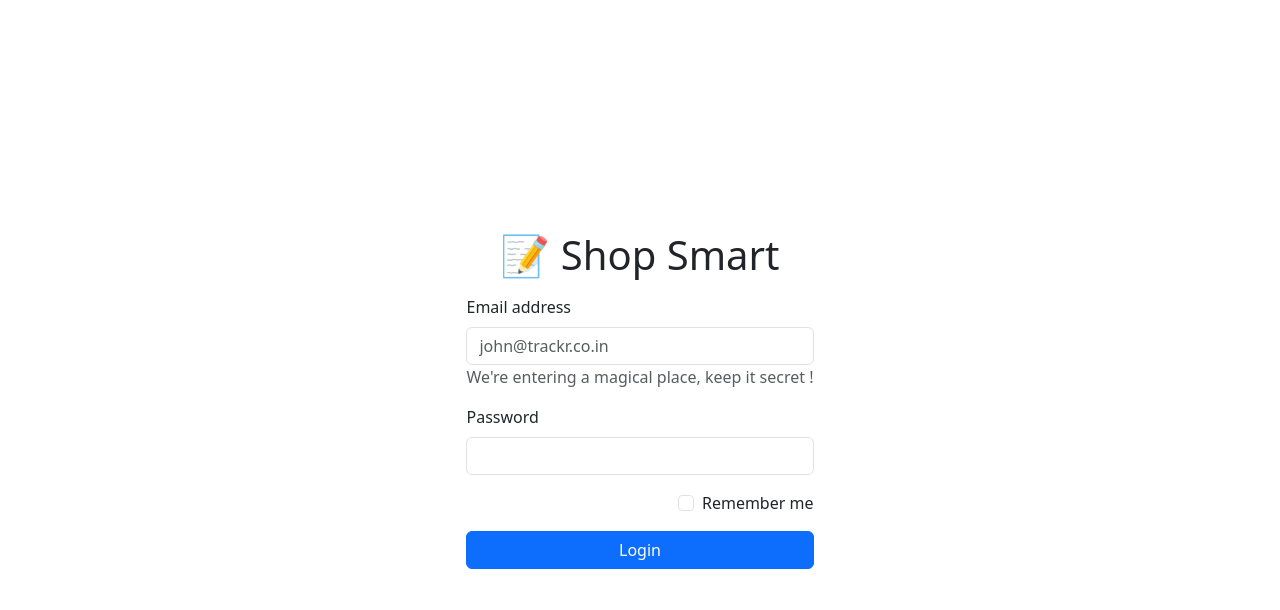
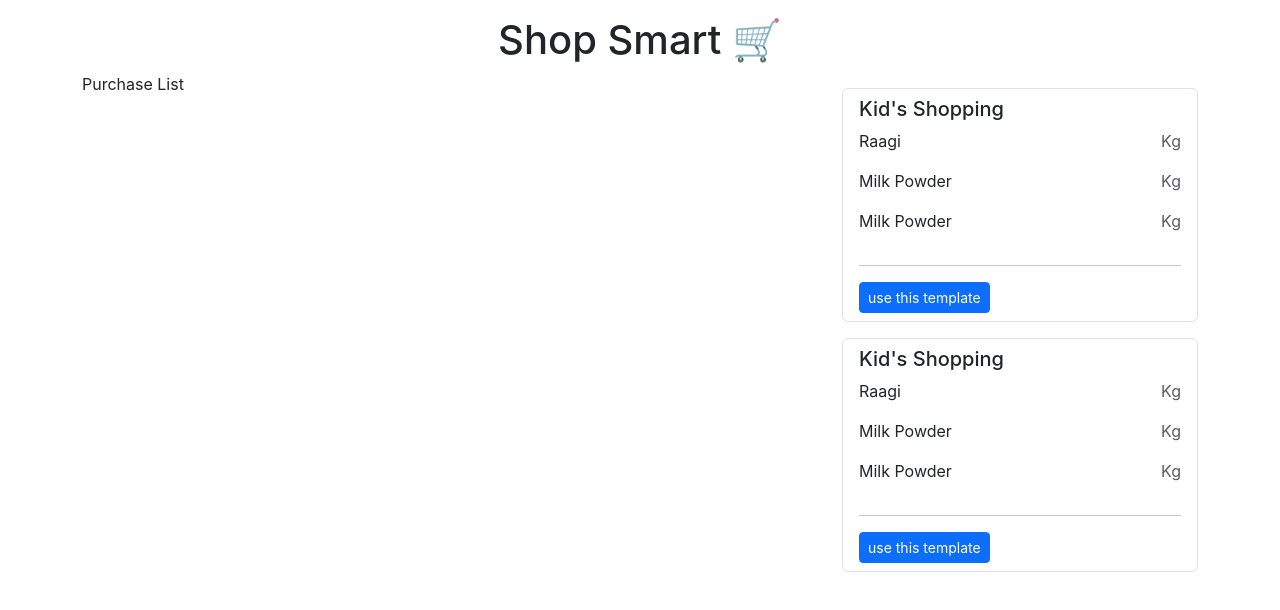
Before and after one commit to prajeesh-mp/shop-smart, a React (Create React App) app: page / in a window 1280 px wide. Shown: the top 610 px of the page. Built offline with nearby package versions, Linux system fonts and the light colour scheme.

Commit message:
Update: Purchase List

```diff
--- a/package.json
+++ b/package.json
@@ -10,7 +10,6 @@
     "@types/node": "^16.18.62",
     "@types/react": "^18.2.37",
     "@types/react-dom": "^18.2.15",
-    "axios": "^1.6.2",
     "bootstrap": "^5.3.2",
     "react": "^18.2.0",
     "react-bootstrap": "^2.9.1",
--- a/src/components/Layout.tsx
+++ b/src/components/Layout.tsx
@@ -1,7 +1,23 @@
-import React from "react";
+import { Col, Container, Row } from "react-bootstrap";
+import { Outlet } from "react-router-dom";
+import Template from "./Template";
 
 function Layout() {
-  return <div>Layout</div>;
+  return (
+    <Container className="py-3">
+      <h1 className="text-center">Shop Smart 🛒</h1>
+      {/* <Outlet /> */}
+      <Row className="">
+        <Col xs={12} md={8}>
+          Purchase List
+        </Col>
+        <Col xs={12} md={4}>
+          <Template />
+          <Template />
+        </Col>
+      </Row>
+    </Container>
+  );
 }
 
 export default Layout;
--- /dev/null
+++ b/src/components/Template.tsx
@@ -0,0 +1,27 @@
+function Template() {
+  return (
+    <div className="border rounded p-2 px-3 justify-content-center align-items-center my-3">
+      <h5>Kid's Shopping</h5>
+
+      <div className="d-flex flex-row justify-content-between align-items-center">
+        <p>Raagi</p>
+        <p className="text-muted">Kg</p>
+      </div>
+
+      <div className="d-flex flex-row justify-content-between align-items-center">
+        <p>Milk Powder</p>
+        <p className="text-muted">Kg</p>
+      </div>
+
+      <div className="d-flex flex-row justify-content-between align-items-center">
+        <p>Milk Powder</p>
+        <p className="text-muted">Kg</p>
+      </div>
+
+      <hr />
+      <button className="btn btn-primary btn-sm">use this template</button>
+    </div>
+  );
+}
+
+export default Template;
--- a/src/index.tsx
+++ b/src/index.tsx
@@ -1,5 +1,6 @@
 import React from "react";
 import ReactDOM from "react-dom/client";
+import "bootstrap/dist/css/bootstrap.min.css";
 import "./index.css";
 import "bootstrap/dist/css/bootstrap.min.css";
 import App from "./App";
--- a/src/pages/Login.tsx
+++ b/src/pages/Login.tsx
@@ -1,66 +1,14 @@
-import { SubmitHandler, useForm } from "react-hook-form";
-import AppButton from "../components/Form/Button";
-import Input from "../components/Form/Input";
-
-type Form = {
-  email: string;
-  password: string;
-};
+import { useEffect } from "react";
+import { redirect, useNavigate } from "react-router-dom";
 
 function Login() {
-  const { register, handleSubmit } = useForm<Form>();
+  const navigate = useNavigate();
 
-  const onSubmit: SubmitHandler<Form> = (data) => {
-    try {
-      console.log(data);
-    } catch (error: any) {}
-  };
+  useEffect(() => {
+    navigate("/purchase-list");
+  }, []);
 
-  return (
-    <main className="form-signin w-100 m-auto">
-      <div className="login">
-        <form onSubmit={handleSubmit(onSubmit)}>
-          <h1 className="text-center mb-3">📝 Shop Smart</h1>
-          <Input
-            name="email"
-            label="Email address"
-            placeHolder="john@trackr.co.in"
-            helperText="We're entering a magical place, keep it secret !"
-            // onChange={this.handleChange}
-            // value={data.email}
-            // error={errors.email}
-          />
-          <Input
-            name="password"
-            label="Password"
-            type="password"
-            // onChange={this.handleChange}
-            // value={data.password}
-            // error={errors.password}
-          />
-
-          <div className="mb-3 form-check float-end">
-            <input
-              type="checkbox"
-              className="form-check-input"
-              id="exampleCheck1"
-            />
-            <label className="form-check-label" htmlFor="exampleCheck1">
-              Remember me
-            </label>
-          </div>
-          <AppButton
-            label="Login"
-            type="submit"
-            isProcessing={false}
-            className="w-100"
-          />
-
-          {/* {error && <span className="error text-center mt-2">{error}</span>} */}
-        </form>
-      </div>
-    </main>
-  );
+  return <div>Login</div>;
 }
 
 export default Login;
--- a/src/routes/Routes.tsx
+++ b/src/routes/Routes.tsx
@@ -1,7 +1,7 @@
 import { Route, Routes, useNavigate } from "react-router-dom";
 import Layout from "../components/Layout";
 import PageNotFound from "../pages/404";
-import Login from "../pages/Login";
+// import Login from "../pages/Login";
 import PurchaseList from "../pages/PurchaseList";
 
 const AppRoutes = () => {
@@ -9,11 +9,10 @@ const AppRoutes = () => {
 
   return (
     <Routes>
-      <Route path="/" element={<Login />} />
       <Route path="*" element={<PageNotFound />} />
 
       <Route element={<Layout />}>
-        <Route path="/purchase-list" element={<PurchaseList />} />
+        <Route path="/" element={<PurchaseList />} />
       </Route>
     </Routes>
   );
```
Also changed, not shown: 1 other file (tests, documents, lock files or other folders).
